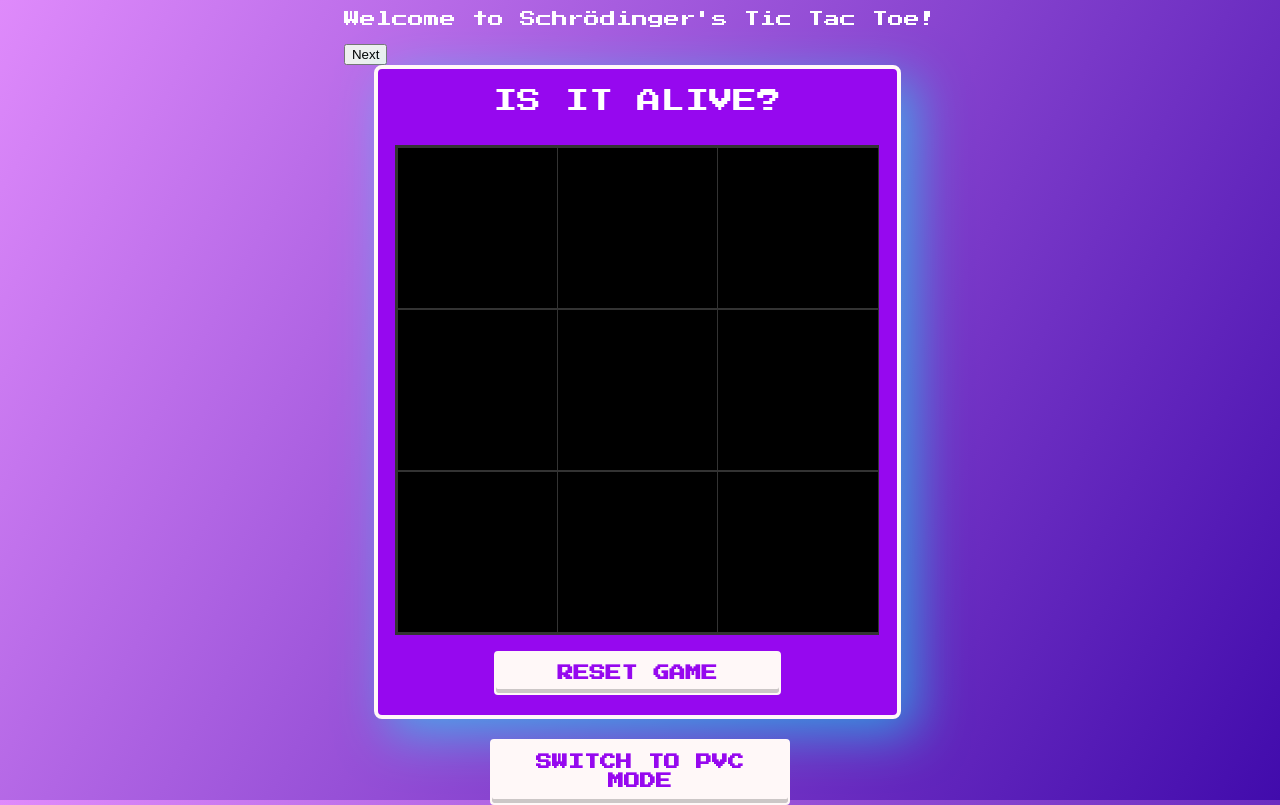
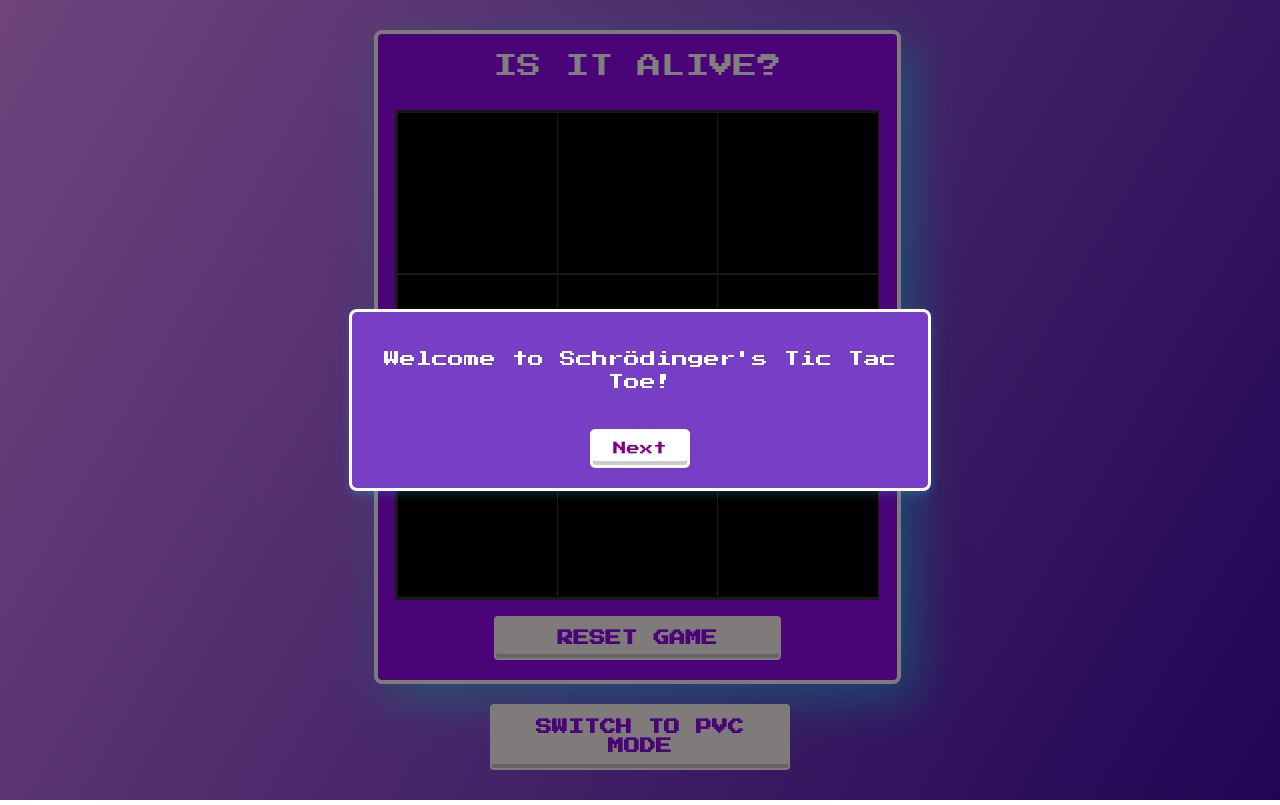
Before and after one commit to Davigbit/Schrodingers-TicTacToe, a React (Vite) app: page / in a window 1280 px wide. Built offline with nearby package versions, Linux system fonts and the light colour scheme.

Commit message:
Styling + Probability

```diff
--- a/src/Components/Message.jsx
+++ b/src/Components/Message.jsx
@@ -1,9 +1,10 @@
-import React, { useState, useEffect } from 'react';
+import React, { useState } from 'react';
+import './messages&quotes.css'
 
 const messages = [
   "Welcome to Schrödinger's Tic Tac Toe!",
   "Every time a player plays, a random event may happen.",
-  "S means both X and O and the tile can be blocked, meaning that you cannot play in that tile."
+  "A boulder may block a tile, a symbol could disappear, or a superposition might help you get a win (or not)!"
 ];
 
 export default function Message() {
--- a/src/Components/Quote.jsx
+++ b/src/Components/Quote.jsx
@@ -1,9 +1,16 @@
-import React, {Component} from "react";
+import React from "react";
+import './messages&quotes.css'
 
 const quotes = [
-    "Bravo!",
-    "Well played!",
-    "You're a winner!"
+    "Don't disregard moves that don't lead to direct wins, they might lead to opportunity when the grid changes!",
+    "We do not condone experiments on cats",
+    "This game has chance, but strategy can put the chances on your side",
+    "Careful! Quantum fluctuations may cause objects to block you from playing on a square",
+    "No discouragement, no disappointment, if you fail try again",
+    "Playing another game against your opponent takes chance out of the equation",
+    "The initial thought experiment about Schrödinger's cat was a joke. Nowadays it's used as an example!",
+    "The original Heisenberg had nothing to do with Breaking Bad...",
+    "Meow"
 ];
 
 export default function Quote({ winner }) {
@@ -16,8 +23,12 @@ export default function Quote({ winner }) {
             {winner !== null && isVisible && (
                 <div className="modal">
                     <div className="modal-content">
+                        <h3>{`IT ${winner === 1 ? "LIVES" : "DIED"}!`}</h3>
                         <p id="modal-text">{quotes[randomQuote]}</p>
-                        <button className="button" onClick={() => {setIsVisible(false)}}>Next</button>
+                        <button className="button" onClick={() => {
+                            setIsVisible(false)
+                        }}>Exit
+                        </button>
                     </div>
                 </div>
             )}
--- a/src/Components/TicTacToe.jsx
+++ b/src/Components/TicTacToe.jsx
@@ -85,7 +85,7 @@ export default function TicTacToe({ isMachine }) {
                 if (grid.filter(entry => entry === 0).length <= 3) return 1; // Force change if all, but 3 entries are non-zero
 
                 const possibleChanges = [0, 1, 2];
-                const weights = [4, 4, 2]; // Chances!!!
+                const weights = [3, 4, 3]; // Chances!!!
                 const totalWeight = weights.reduce((sum, weight) => sum + weight, 0);
                 const random = Math.floor(Math.random() * totalWeight);
 
--- /dev/null
+++ b/src/Components/messages&quotes.css
@@ -0,0 +1,58 @@
+/* Modal container styles */
+.modal {
+    display: flex; /* Use flexbox for centering */
+    justify-content: center; /* Center horizontally */
+    align-items: center; /* Center vertically */
+    position: fixed;
+    z-index: 1000;
+    top: 0;
+    left: 0;
+    width: 100%;
+    height: 100%;
+    background-color: rgba(0, 0, 0, 0.5); /* Semi-transparent background */
+}
+
+/* Modal content styles */
+.modal-content {
+    line-height: 1.4;
+    background-color: #773ec6;
+    color: white;
+    padding: 20px;
+    border-radius: 8px;
+    text-align: center;
+    box-shadow: 0 4px 8px rgba(56, 199, 247, 0.2);
+    max-width: 67vmin; /* Maximum width for large screens */
+    width: 90%; /* Responsive width */
+    max-height: 80vh; /* Limit height to 80% of the viewport height */
+    overflow-y: auto; /* Allow vertical scrolling if content overflows */
+    border: 3px solid white;
+}
+
+/* Button styles */
+.button {
+    margin-top: 20px;
+    padding: 10px 20px;
+    background-color: white;
+    color: purple;
+    border: 3px solid white;
+    border-radius: 5px;
+    cursor: pointer;
+    font-family: 'Press Start 2P', sans-serif;
+    box-shadow: inset 0 -4px 0 rgba(0, 0, 0, 0.2);
+}
+
+.button:hover {
+    background-color: #4ca1d2;
+}
+
+/* Responsive adjustments for small screens */
+@media (max-width: 600px) {
+    .modal-content {
+        max-width: 90%; /* Ensure content fits well on smaller screens */
+        padding: 15px; /* Reduce padding on small screens */
+    }
+
+    .button {
+        padding: 8px 16px; /* Make button smaller for mobile */
+    }
+}
--- a/src/Components/tictactoe.css
+++ b/src/Components/tictactoe.css
@@ -32,6 +32,7 @@ body {
     align-items: center;
     justify-content: center;
     height: 100%;
+    min-height: 90vh;
 }
 
 .game-container {
```
